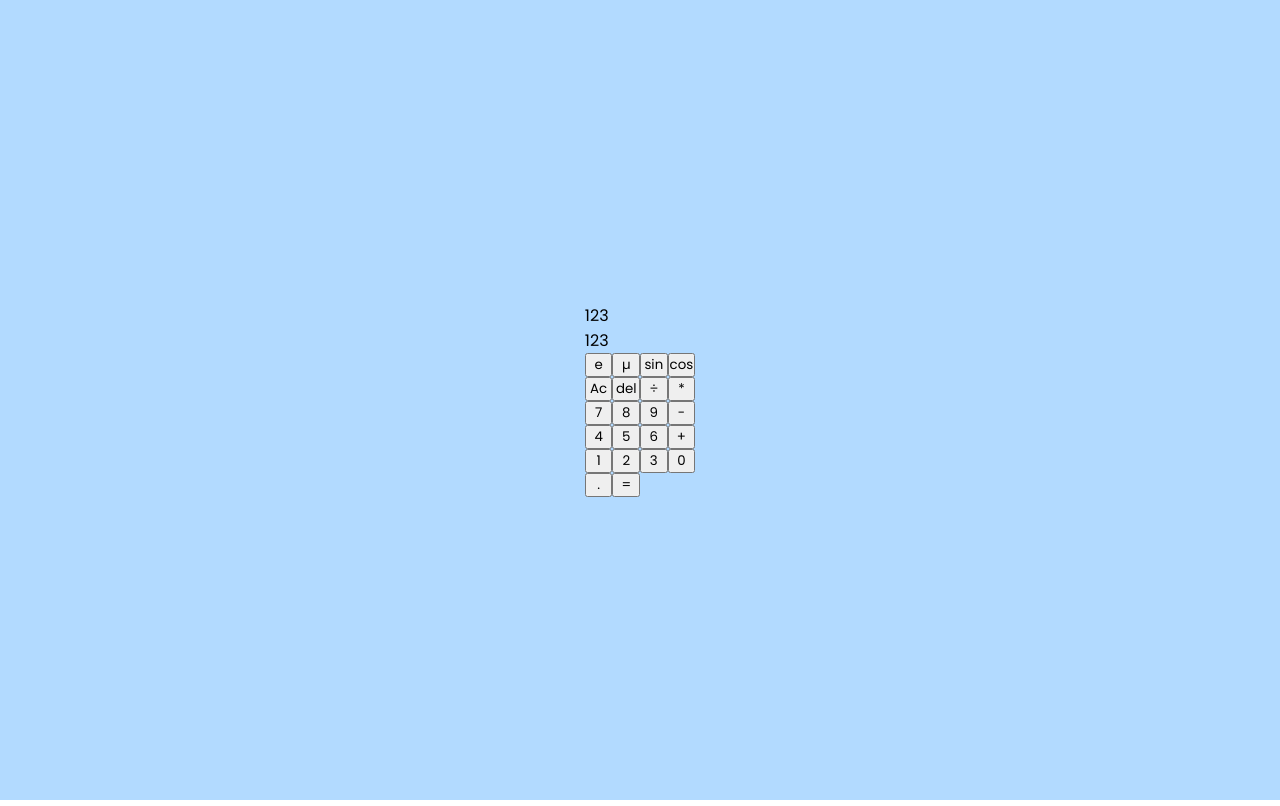
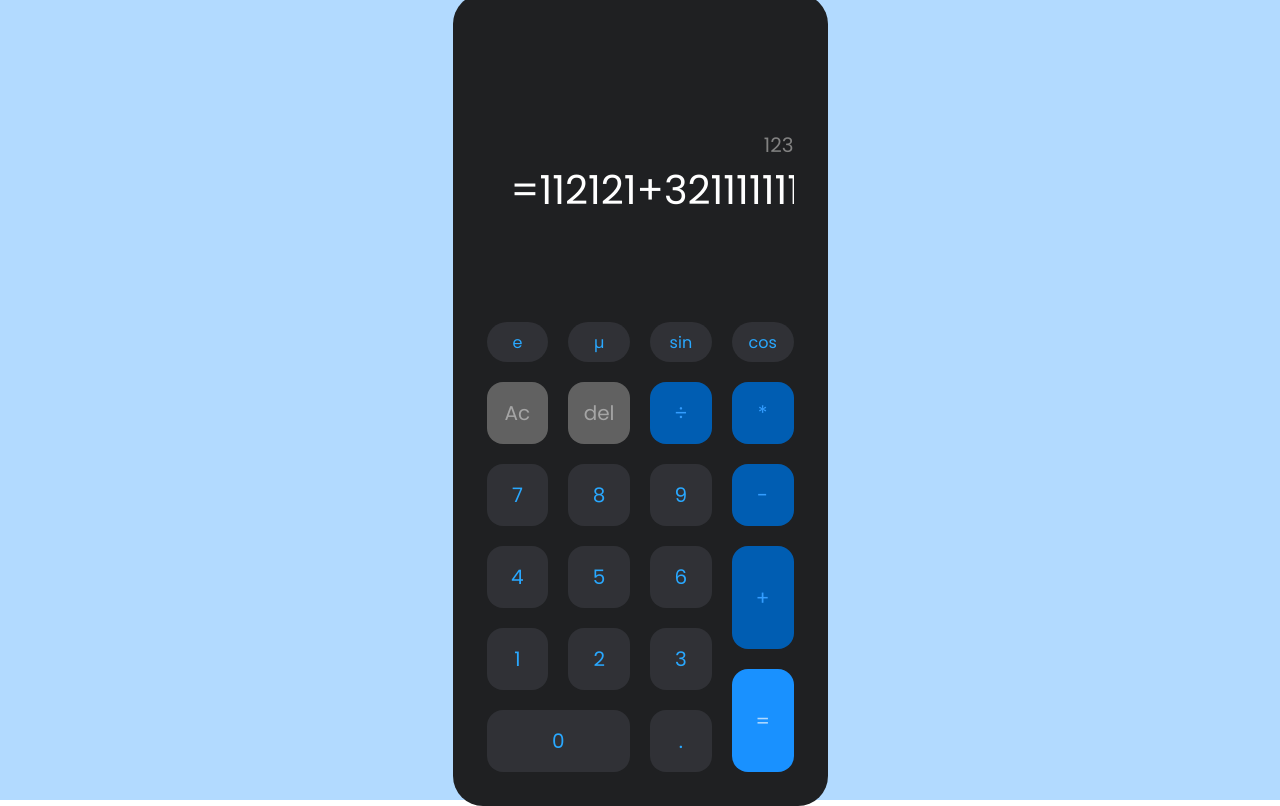
Before and after one commit to Cristhian-Selbach/calculator, a React (Vite) app: page / in a window 1280 px wide. Built offline with nearby package versions, Linux system fonts and the light colour scheme.

Commit message:
design of calculator finished

```diff
--- a/src/components/Calculator.jsx
+++ b/src/components/Calculator.jsx
@@ -6,31 +6,40 @@ export default function Calculator() {
       <div className="carcass">
         <div className="visor">
           <div className="previus-operand">123</div>
-          <div className="current-operand">123</div>
+          <div className="current-operand">
+            <div className="result-equals">=</div>
+            112121+3211111111111111111111113
+          </div>
         </div>
+
+        <div className="utilities-grid">
+          <button className="utilities">e</button>
+          <button className="utilities">µ</button>
+          <button className="utilities">sin</button>
+          <button className="utilities">cos</button>
+        </div>
+
         <div className="calculator-grid">
-          <button>e</button>
-          <button>µ</button>
-          <button>sin</button>
-          <button>cos</button>
-          <button>Ac</button>
-          <button>del</button>
-          <button>÷</button>
-          <button>*</button>
-          <button>7</button>
-          <button>8</button>
-          <button>9</button>
-          <button>-</button>
-          <button>4</button>
-          <button>5</button>
-          <button>6</button>
-          <button>+</button>
-          <button>1</button>
-          <button>2</button>
-          <button>3</button>
-          <button>0</button>
-          <button>.</button>
-          <button>=</button>
+          <button className="remove">Ac</button>
+          <button className="remove">del</button>
+          <button className="operations">÷</button>
+          <button className="operations">*</button>
+          <button className="numbers">7</button>
+          <button className="numbers">8</button>
+          <button className="numbers">9</button>
+          <button className="operations">-</button>
+          <button className="numbers">4</button>
+          <button className="numbers">5</button>
+          <button className="numbers">6</button>
+          <div className="vertical-high">
+            <button className="operations plus">+</button>
+            <button className="equal">=</button>
+          </div>
+          <button className="numbers">1</button>
+          <button className="numbers">2</button>
+          <button className="numbers">3</button>
+          <button className="horizontal-high numbers">0</button>
+          <button className="numbers">.</button>
         </div>
       </div>
     </>
--- a/src/styles/calculator.css
+++ b/src/styles/calculator.css
@@ -1,74 +1,102 @@
+* {
+  box-sizing: border-box;
+}
+
+.carcass {
+  width: 375px;
+  height: 812px;
+  background-color: #1f2022;
+  border-radius: 30px;
+  padding: 34px;
+  display: flex;
+  flex-direction: column;
+}
+
+.utilities-grid {
+  display: grid;
+  grid-template-columns: repeat(4, 1fr);
+  grid-column-gap: 20px;
+  margin-bottom: 20px;
+}
+
 .calculator-grid {
   display: grid;
   grid-template-columns: repeat(4, 1fr);
-  grid-template-rows: repeat(6, 1fr);
-  grid-column-gap: 0px;
-  grid-row-gap: 0px;
+  grid-column-gap: 20px;
+  grid-row-gap: 20px;
 }
 
-.div1 {
-  grid-area: 1 / 1 / 2 / 2;
+.visor {
+  flex: 1;
+  grid-column: 1 / -1;
+  display: flex;
+  flex-direction: column;
+  align-items: flex-end;
+  justify-content: center;
 }
-.div2 {
-  grid-area: 1 / 2 / 2 / 3;
+.visor .previus-operand {
+  font-size: 20px;
+  color: #818181;
 }
-.div3 {
-  grid-area: 1 / 3 / 2 / 4;
+.visor .current-operand {
+  padding-left: 24px;
+  position: relative;
+  width: 100%;
+  overflow-x: auto;
+  font-size: 40px;
+  color: #fff;
+  scrollbar-width: none;
 }
-.div4 {
-  grid-area: 1 / 4 / 2 / 5;
+.visor .result-equals {
+  background-color: #1f2022;
+  display: inline;
+  position: sticky;
+  left: -24px;
 }
-.div5 {
-  grid-area: 2 / 1 / 3 / 2;
+.vertical-high {
+  display: flex;
+  flex-direction: column;
+  row-gap: 20px;
+  grid-row: span 3 / span 3;
 }
-.div6 {
-  grid-area: 2 / 2 / 3 / 3;
+.vertical-high > * {
+  flex: 1;
 }
-.div7 {
-  grid-area: 2 / 3 / 3 / 4;
+
+.horizontal-high {
+  grid-column: span 2 / span 2;
 }
-.div8 {
-  grid-area: 2 / 4 / 3 / 5;
+
+button {
+  cursor: pointer;
+  outline: none;
+  border: none;
+  font-size: 20px;
+  border-radius: 16px;
+  height: 62px;
 }
-.div9 {
-  grid-area: 3 / 1 / 4 / 2;
+
+.utilities {
+  font-size: 16px;
+  border-radius: 24px;
+  background-color: #303136;
+  color: #29a8ff;
+  height: 40px;
 }
-.div10 {
-  grid-area: 3 / 2 / 4 / 3;
+.remove {
+  color: #a5a5a5;
+  background-color: #616161;
 }
-.div11 {
-  grid-area: 3 / 3 / 4 / 4;
+.operations {
+  color: #339dff;
+  background-color: #005db2;
 }
-.div12 {
-  grid-area: 3 / 4 / 4 / 5;
+.numbers {
+  background-color: #303136;
+  color: #29a8ff;
 }
-.div13 {
-  grid-area: 4 / 1 / 5 / 2;
+
+.equal {
+  background-color: #1991ff;
+  color: #b2daff;
 }
-.div14 {
-  grid-area: 4 / 2 / 5 / 3;
-}
-.div15 {
-  grid-area: 4 / 3 / 5 / 4;
-}
-.div16 {
-  grid-area: 4 / 4 / 6 / 5;
-}
-.div17 {
-  grid-area: 5 / 1 / 6 / 2;
-}
-.div18 {
-  grid-area: 5 / 2 / 6 / 3;
-}
-.div19 {
-  grid-area: 5 / 3 / 6 / 4;
-}
-.div20 {
-  grid-area: 6 / 1 / 7 / 3;
-}
-.div21 {
-  grid-area: 6 / 3 / 7 / 4;
-}
-.div22 {
-  grid-area: 6 / 4 / 7 / 5;
-}
```
